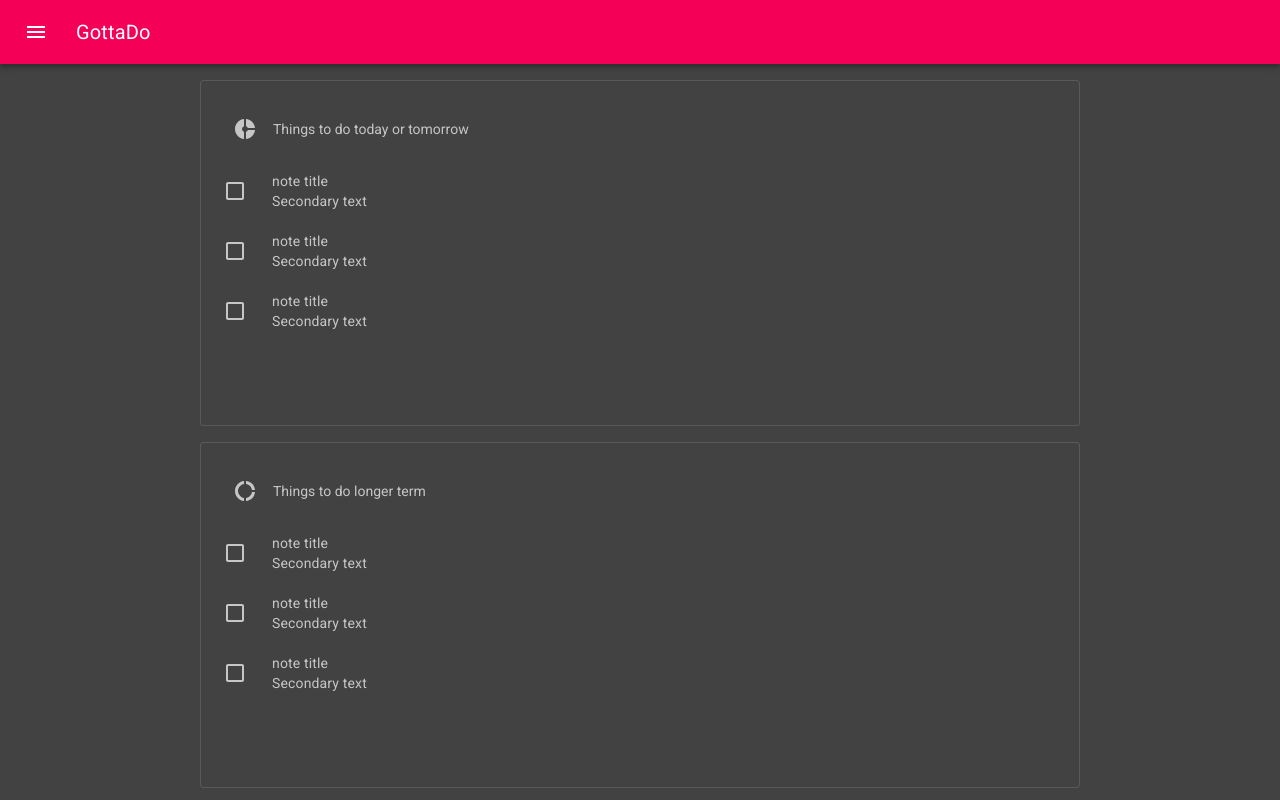
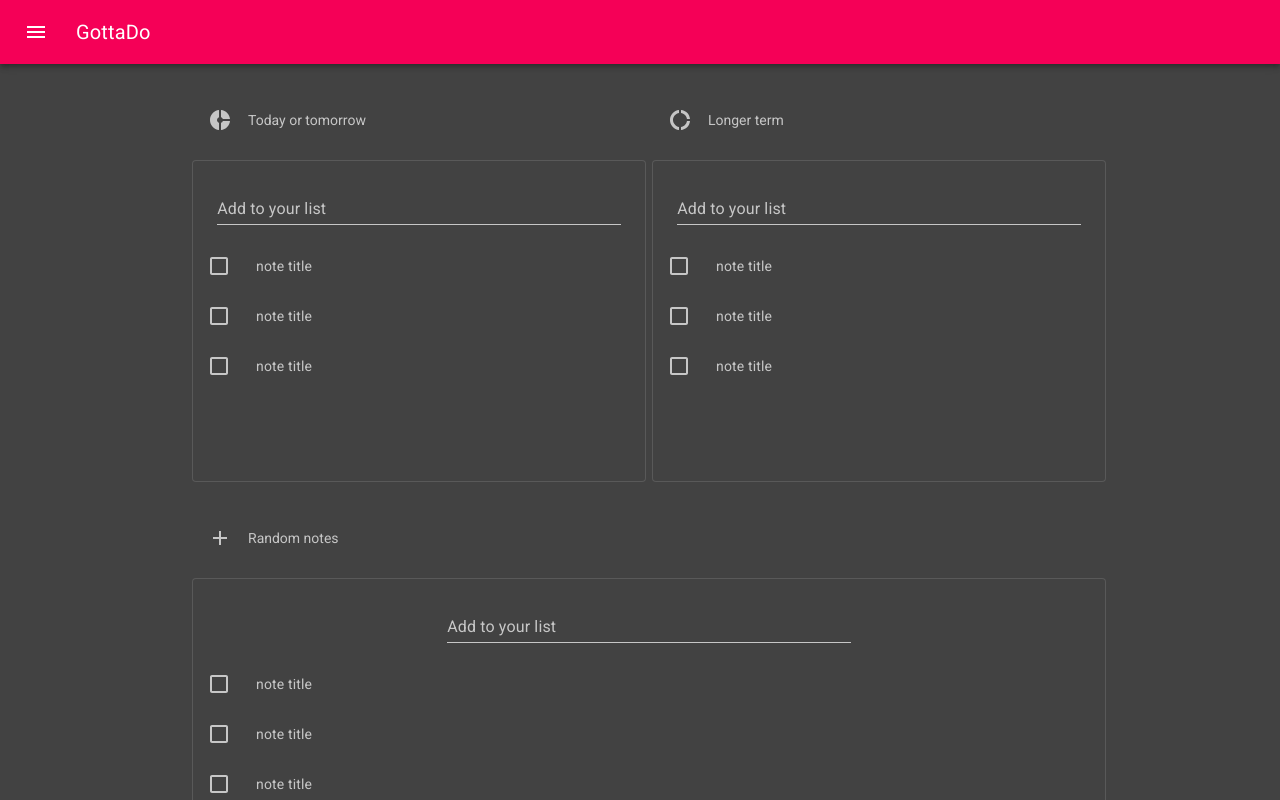
Before and after one commit to gotta-do/GottaDo, a React (Create React App) app: page / in a window 1280 px wide. Shown: the top 800 px of the page. Built offline with nearby package versions, Linux system fonts and the light colour scheme.

Commit message:
add styling

```diff
--- a/src/App.css
+++ b/src/App.css
@@ -1,3 +1,3 @@
 .App {
-  background-color: rgb(242, 242, 242);
+  /* background-color: rgb(242, 242, 242); */
 }
--- a/src/App.tsx
+++ b/src/App.tsx
@@ -6,37 +6,38 @@ import './App.css';
 import LongTasks from './components/LongTasks';
 import ShortTasks from './components/ShortTasks';
 import NotesList from './components/TaskList';
-import { Add, DonutLarge, DonutSmall, ShortText } from '@material-ui/icons';
-import { Container, Icon } from '@material-ui/core';
+import {
+  Add,
+  Copyright,
+  DonutLarge,
+  DonutSmall,
+  ShortText,
+} from '@material-ui/icons';
+import { Box, Container, Icon, Toolbar, Typography } from '@material-ui/core';
 import TaskList from './components/TaskList';
 
 const useStyles = makeStyles((theme: Theme) =>
   createStyles({
     root: {
-      // flexGrow: 1,
+      flexGrow: 1,
+      minHeight: '100vh',
       backgroundColor: theme.palette.background.paper,
-      // maxWidth: '75%',
+      color: theme.palette.text.secondary,
     },
-    wrapper: {
-      maxWidth: '75vh',
-      minHeight: '100vh',
-    },
+
     paper: {
       padding: theme.spacing(1),
       textAlign: 'center',
-      color: theme.palette.text.secondary,
-      margin: theme.spacing(2),
-      // margin: '10px 20px',
     },
     title: {
       margin: theme.spacing(1),
     },
+    footer: {
+      textAlign: 'center',
+      marginTop: theme.spacing(1),
+    },
   }),
 );
-
-// const icn = (): JSX.Element => {
-//   return <Add />;
-// };
 
 export default function App() {
   const classes = useStyles();
@@ -44,26 +45,22 @@ export default function App() {
   return (
     <div className={classes.root}>
       <Header />
-      <Container
-        maxWidth="md"
-        // className={classes.wrapper}
-        // container
-        // spacing={0}
-        // direction="row"
-        // alignItems="center"
-        // justify="center"
-      >
-        <Grid item xs={12} md={12}>
-          <TaskList
-            title="Things to do today or tomorrow"
-            ico={<DonutSmall />}
-          />
-        </Grid>
-        <Grid item xs={12} md={12}>
-          <TaskList title="Things to do longer term" ico={<DonutLarge />} />
+      <Container maxWidth="md">
+        <Grid container spacing={1}>
+          <Grid item xs={12} md={6}>
+            <TaskList title="Today or tomorrow" ico={<DonutSmall />} />
+          </Grid>
+          <Grid item xs={12} md={6}>
+            <TaskList title="Longer term" ico={<DonutLarge />} />
+          </Grid>
         </Grid>
         <Grid item xs={12} md={12}>
           <TaskList title="Random notes" ico={<Add />} />
+        </Grid>
+
+        <Grid container justify="center">
+          <Copyright fontSize="small" />
+          <Typography>Skotsson, 2020</Typography>
         </Grid>
       </Container>
     </div>
--- a/src/components/TaskList.tsx
+++ b/src/components/TaskList.tsx
@@ -7,9 +7,12 @@ import Grid from '@material-ui/core/Grid';
 import Typography from '@material-ui/core/Typography';
 import {
   Checkbox,
+  FormControl,
   FormControlLabel,
+  Input,
   ListSubheader,
   Paper,
+  TextField,
   Toolbar,
 } from '@material-ui/core';
 import { Add } from '@material-ui/icons';
@@ -18,25 +21,31 @@ const useStyles = makeStyles((theme: Theme) =>
   createStyles({
     root: {
       flexGrow: 1,
+
       // maxWidth: 752,
     },
-    tasks: {
-      backgroundColor: theme.palette.background.paper,
-    },
+    tasks: {},
     title: {
-      // margin: theme.spacing(0, 0, 0),
+      margin: theme.spacing(0),
     },
     paper: {
-      padding: theme.spacing(1),
-      margin: theme.spacing(2),
+      // padding: theme.spacing(1),
+      margin: theme.spacing(1),
       textAlign: 'center',
       color: theme.palette.text.secondary,
-      minHeight: '41vh',
-      // margin: '10px 20px',
+      backgroundColor: theme.palette.background.paper,
+      width: '100%',
+      overflowY: 'auto',
+      minHeight: theme.spacing(2) * 20,
+      maxHeight: theme.spacing(2) * 20,
     },
-    // title: {
-    //   margin: theme.spacing(1),
-    // },
+
+    newTask: {
+      '& > *': {
+        margin: theme.spacing(2),
+        width: '40ch',
+      },
+    },
   }),
 );
 
@@ -60,26 +69,19 @@ interface TaskListProps {
 export default function TaskList({ title, ico }: TaskListProps) {
   const classes = useStyles();
   const [dense] = React.useState(true);
-  const [secondary] = React.useState(true);
-  // const icn = (): JSX.Element => {
-  //   return <Icon>Add</Icon>;
-  // };
+  // const [secondary] = React.useState(true);
 
   return (
     <div className={classes.root}>
-      <Paper className={classes.paper} variant="outlined">
-        {/* <Grid container spacing={1}> */}
-        <Grid item xs={12} md={6}>
-          {/* <div className={classes.tasks}> */}
       <List dense={dense}>
         <Toolbar>
           {ico}
-              <ListSubheader
-              // className={classes.title}
-              >
-                {title}
-              </ListSubheader>
+          <ListSubheader className={classes.title}>{title}</ListSubheader>
         </Toolbar>
+        <Paper className={classes.paper} variant="outlined">
+          <form className={classes.newTask} noValidate autoComplete="off">
+            <TextField id="newTask" label="Add to your list" fullWidth />
+          </form>
           {generate(
             <ListItem>
               <FormControlLabel
@@ -93,15 +95,12 @@ export default function TaskList({ title, ico }: TaskListProps) {
               />
               <ListItemText
                 primary="note title"
-                  secondary={secondary ? 'Secondary text' : null}
+                // secondary={secondary ? 'Secondary text' : null}
               />
             </ListItem>,
           )}
+        </Paper>
       </List>
-          {/* </div> */}
-        </Grid>
-      </Paper>
-      {/* </Grid> */}
     </div>
   );
 }
```
Lines whose indentation alone changed are shown as unchanged.
